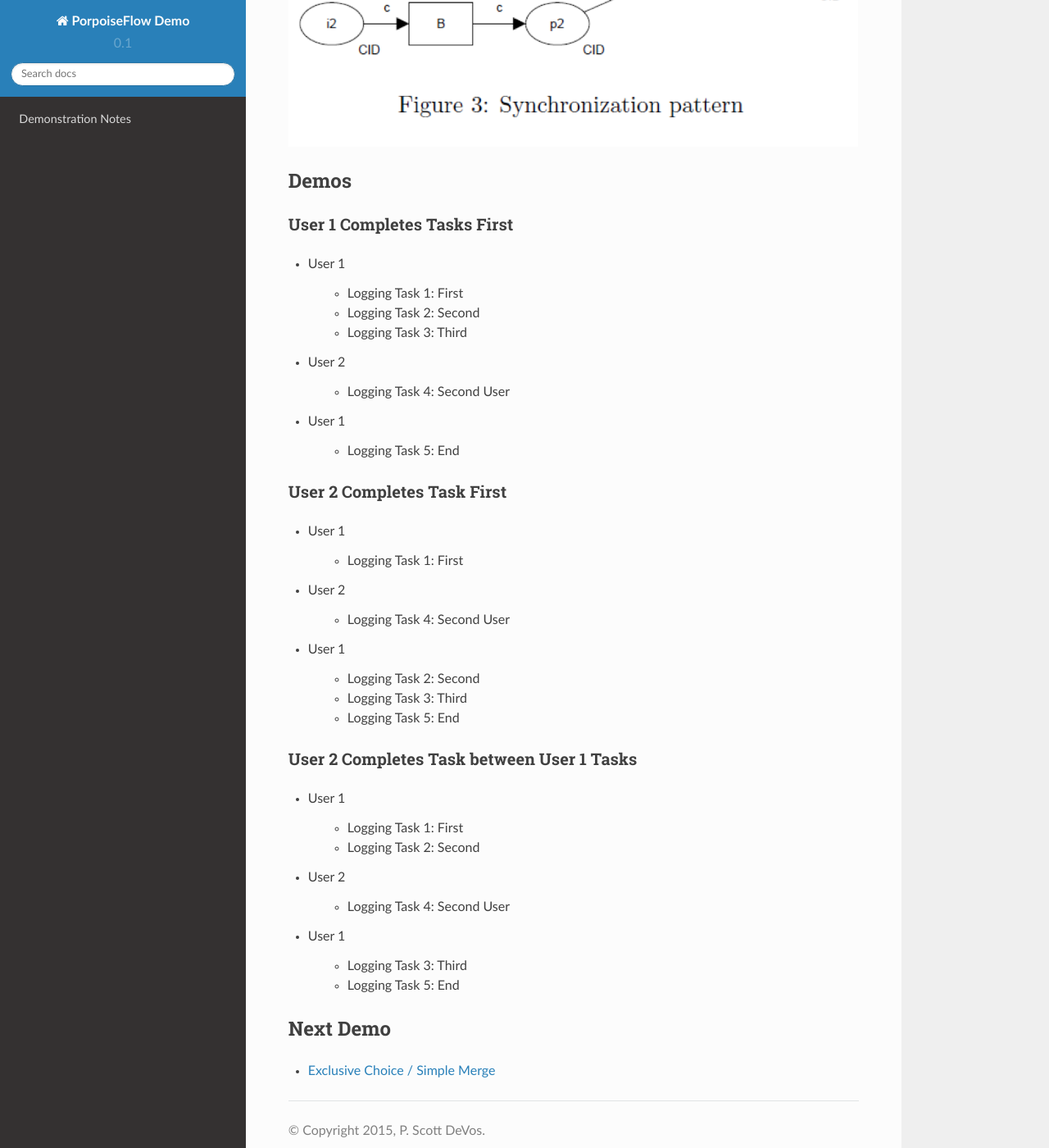
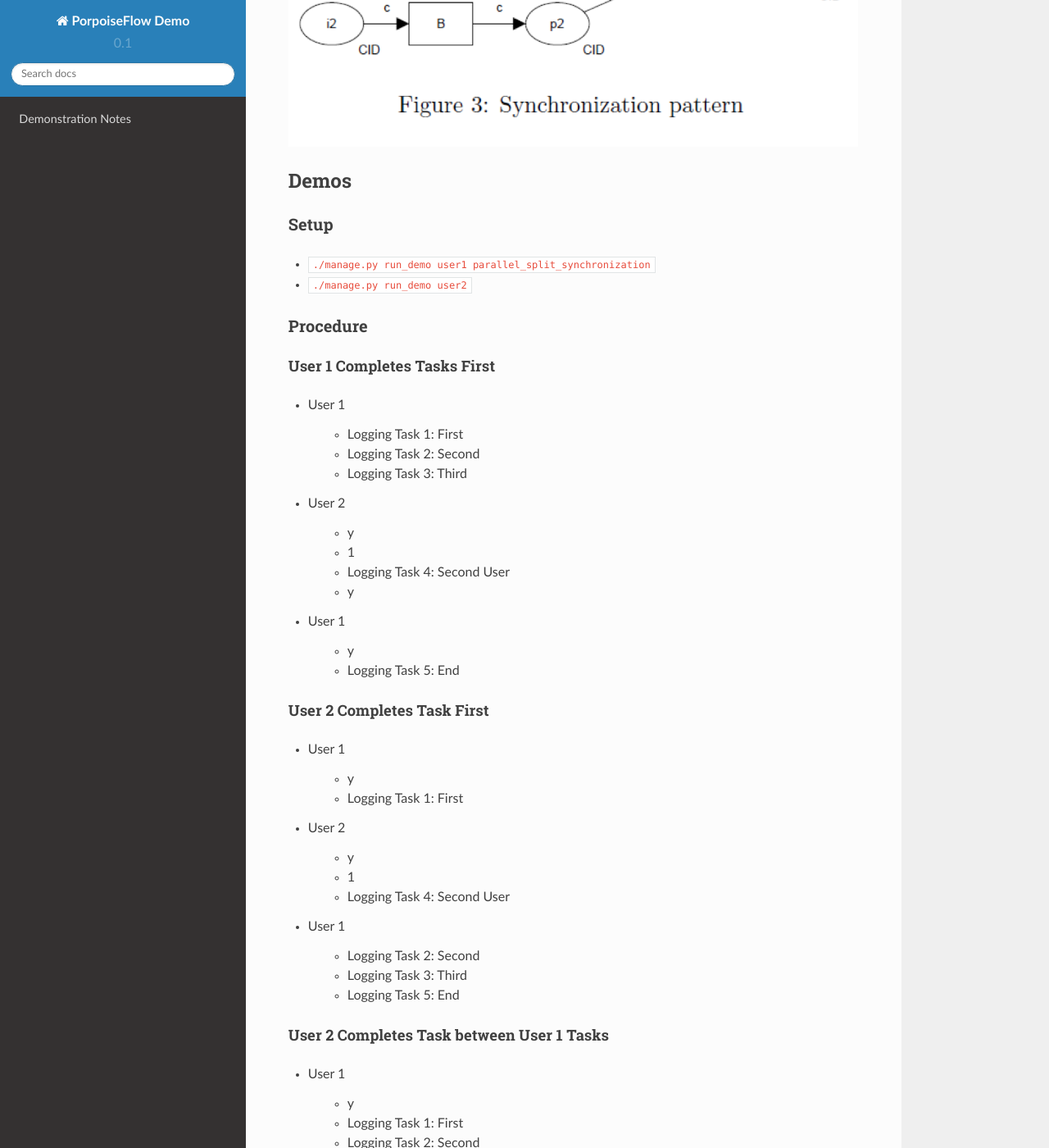
Before and after one commit to pscottdevos/porpoiseflow-demo, a Sphinx documentation site: the page built from docs/parallel-spit-synchronization.rst, in a window 1280 px wide and 1400 px high, scrolled down 1315 px. Shown: the whole window at 82% size. Built offline with Sphinx 7.4.7 and the Read the Docs theme 2.0.0, drawn with Linux system fonts in a browser that asks for light colours.

Commit message:
877 Patterns Demo
Better scripting for demo

```diff
--- a/docs/parallel-spit-synchronization.rst
+++ b/docs/parallel-spit-synchronization.rst
@@ -34,8 +34,18 @@ Synchronization Pattern
 Demos
 =====
 
+Setup
+~~~~~
+
+* ``./manage.py run_demo user1 parallel_split_synchronization``
+* ``./manage.py run_demo user2``
+
+
+Procedure
+~~~~~~~~~
+
 User 1 Completes Tasks First
-~~~~~~~~~~~~~~~~~~~~~~~~~~~~
+----------------------------
 
 * User 1
 
@@ -45,21 +55,28 @@ User 1 Completes Tasks First
 
 * User 2
 
+    - y
+    - 1
     - Logging Task 4: Second User
+    - y
 
 * User 1
 
+    - y
     - Logging Task 5: End
 
 User 2 Completes Task First
-~~~~~~~~~~~~~~~~~~~~~~~~~~~~
+----------------------------
 
 * User 1
 
+    - y
     - Logging Task 1: First
 
 * User 2
 
+    - y
+    - 1
     - Logging Task 4: Second User
 
 * User 1
@@ -69,21 +86,25 @@ User 2 Completes Task First
     - Logging Task 5: End
 
 User 2 Completes Task between User 1 Tasks
-~~~~~~~~~~~~~~~~~~~~~~~~~~~~~~~~~~~~~~~~~~
+------------------------------------------
 
 * User 1
 
+    - y
     - Logging Task 1: First
     - Logging Task 2: Second
 
 * User 2
 
+    - y
+    - 1
     - Logging Task 4: Second User
 
 * User 1
 
     - Logging Task 3: Third
     - Logging Task 5: End
+    - n
 
 Next Demo
 =========
```
Also changed, not shown: docs/demo.rst (+7 -0 lines), docs/exclusive-choice-simple-merge.rst (+13 -3 lines), docs/multichoice.rst (+13 -3 lines), docs/sequence.rst (+9 -1 lines), 4 other files.
